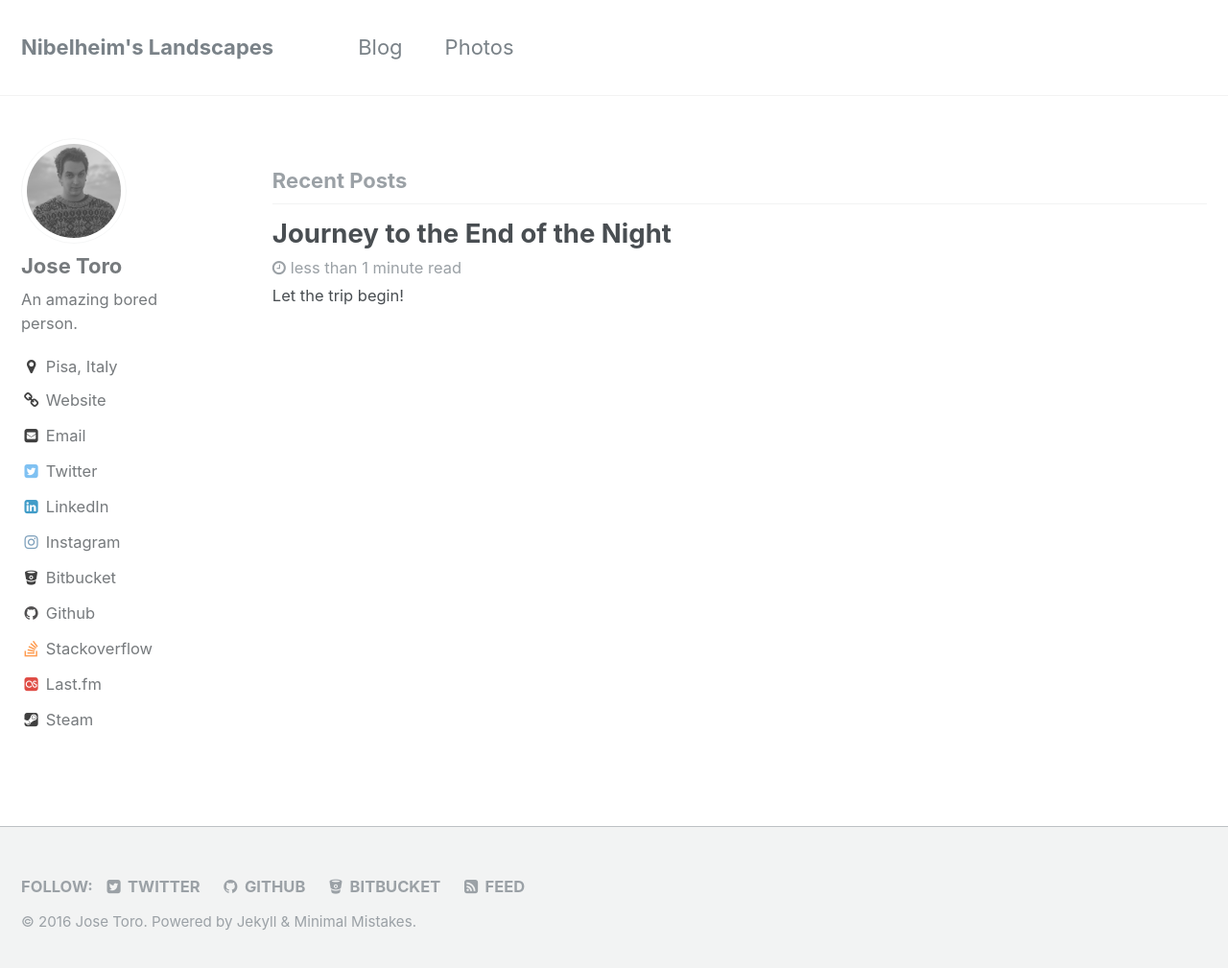
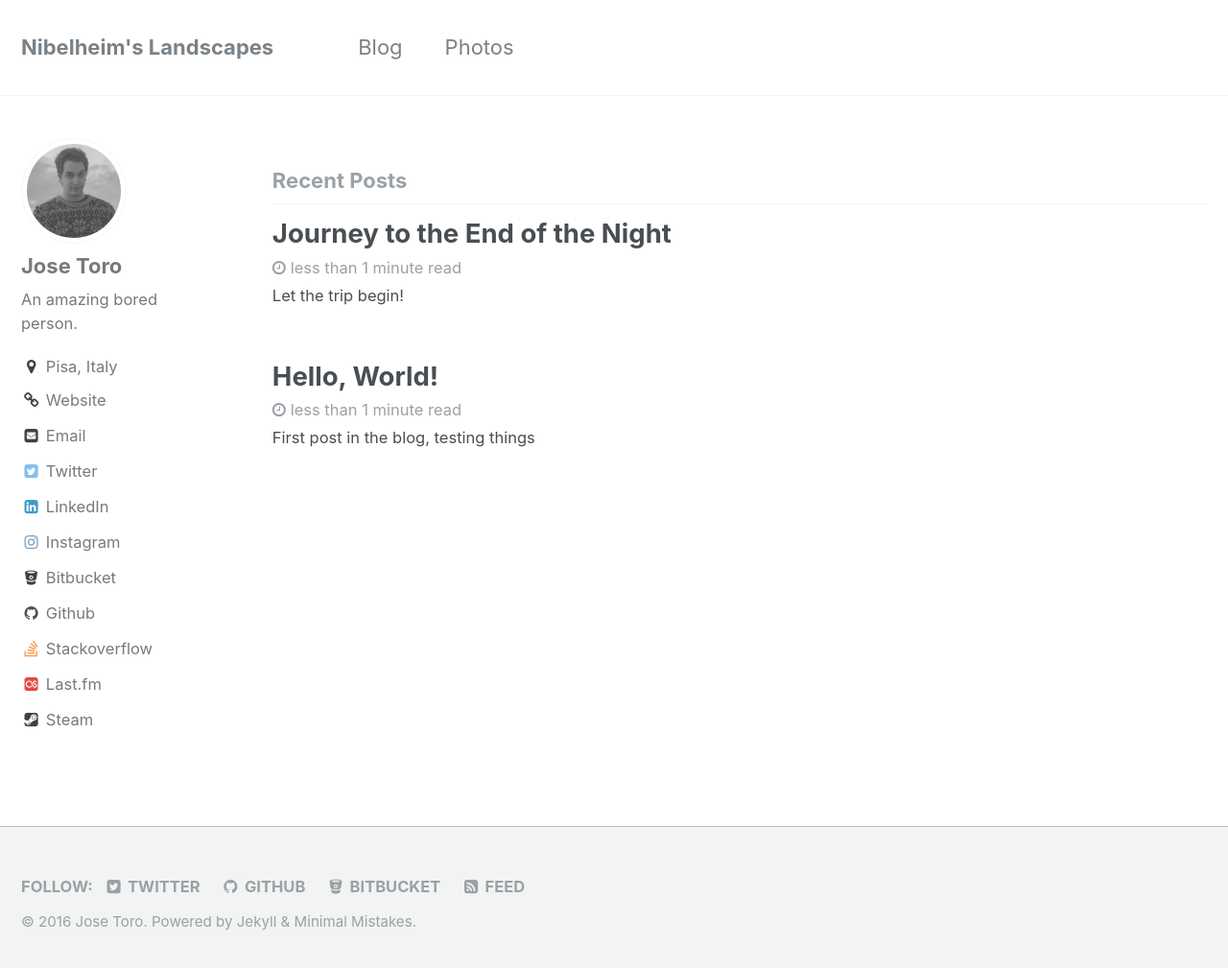
Before and after one commit to joseotoro/joseotoro.github.io, a Jekyll site: the page built from index.html, in a window 1280 px wide and 1017 px high. Shown: the top 1009 px of the window at 96% size. Built offline with Jekyll 4.4.1, drawn with Linux system fonts in a browser that asks for light colours; the list of posts is cut into pages by our own code; some of the changed lines change nothing that is shown.

Commit message:
Added test entry in blog

```diff
--- a/_config.yml
+++ b/_config.yml
@@ -20,7 +20,7 @@ words_per_minute         : 200
 comments:
   provider               : # false (default), "disqus", "discourse", "facebook", "google-plus", "staticman", "custom"
   disqus:
-    shortname            : # https://help.disqus.com/customer/portal/articles/466208-what-s-a-shortname-
+    shortname            : "nibelheims-landscapes" # https://help.disqus.com/customer/portal/articles/466208-what-s-a-shortname-
   discourse:
     server               : # https://meta.discourse.org/t/embedding-discourse-comments-via-javascript/31963 , e.g.: meta.discourse.org
   facebook:
@@ -175,8 +175,6 @@ paginate_path: /page:num/
 timezone: # http://en.wikipedia.org/wiki/List_of_tz_database_time_zones
 
 
-
-
 # Plugins
 gems:
   - jekyll-paginate
@@ -244,10 +242,6 @@ defaults:
       share: true
       related: true
 
-# Posts
-posts:
-  category: cs
-
 # Disqus
 comments:
   provider: "disqus"
--- /dev/null
+++ b/blog/_posts/2016-11-10-hello-world.html
@@ -0,0 +1,28 @@
+---
+title: Hello, World!
+regenerate: true
+categories: programming recursion scala
+excerpt: First post in the blog, testing things
+---
+<script type="text/x-mathjax-config">
+  MathJax.Hub.Config({tex2jax: {inlineMath: [['$','$'], ['\\(','\\)']]}});
+</script>
+<script type="text/javascript" async
+  src="https://cdn.mathjax.org/mathjax/latest/MathJax.js?config=TeX-AMS_CHTML">
+</script>
+Testing, testing... 1, 2, 3<br>
+<br>
+<b>The Fibonacci sequence:</b><br>
+$F_n = F_{n-1} + F_{n-2}$<br>
+with:<br>
+$F_0 = 0, F_1 = 1$<br><br>
+Code (in <a target="_blank" href="http://www.scala-lang.org">Scala</a>):
+{% highlight scala %}
+def fibonacci(n: Int): Int = {
+  n match {
+    case 0 => 0
+    case 1 => 1
+    case _ => fibonacci(n - 1) + fibonacci(n - 2)
+  }
+}
+{% endhighlight %}
```
